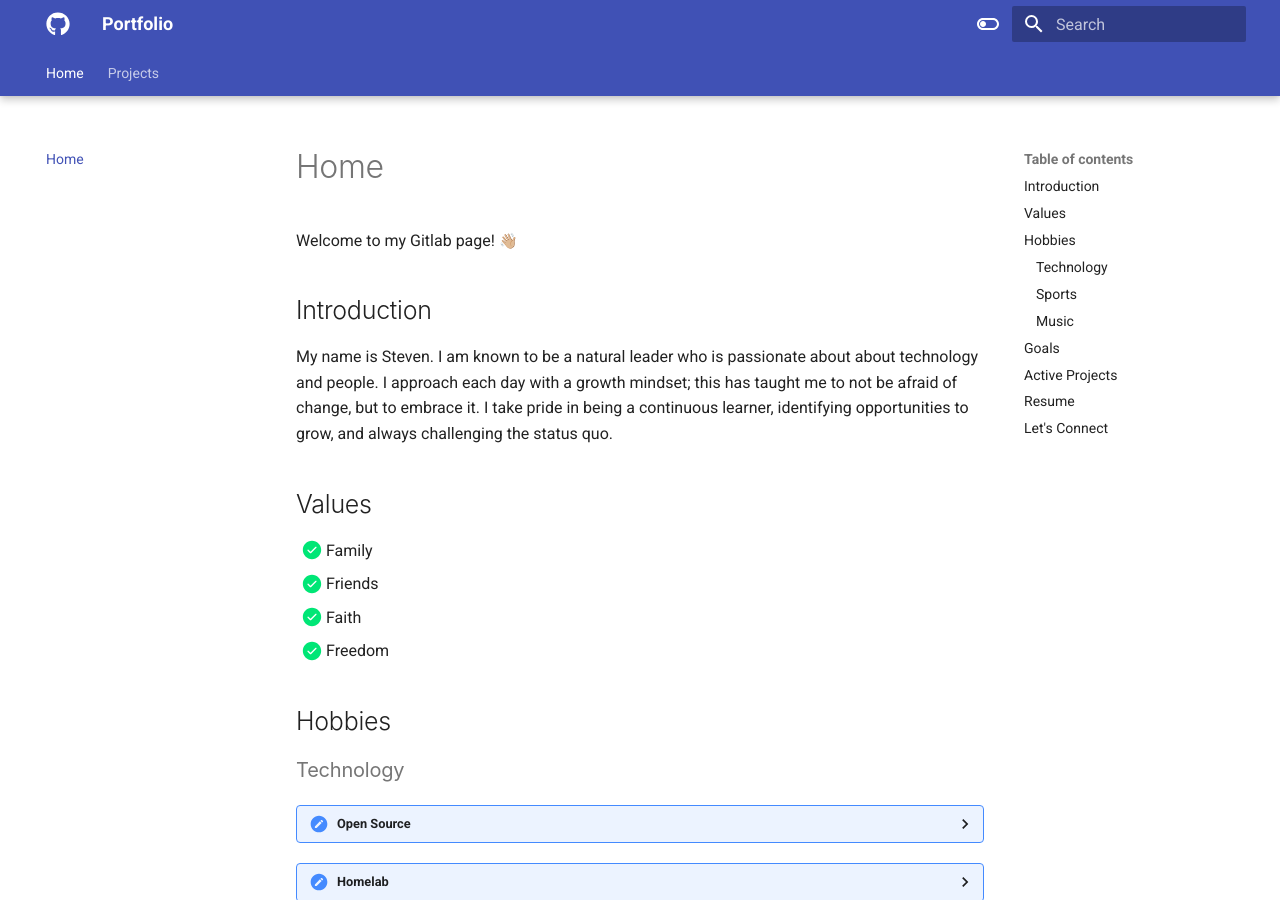
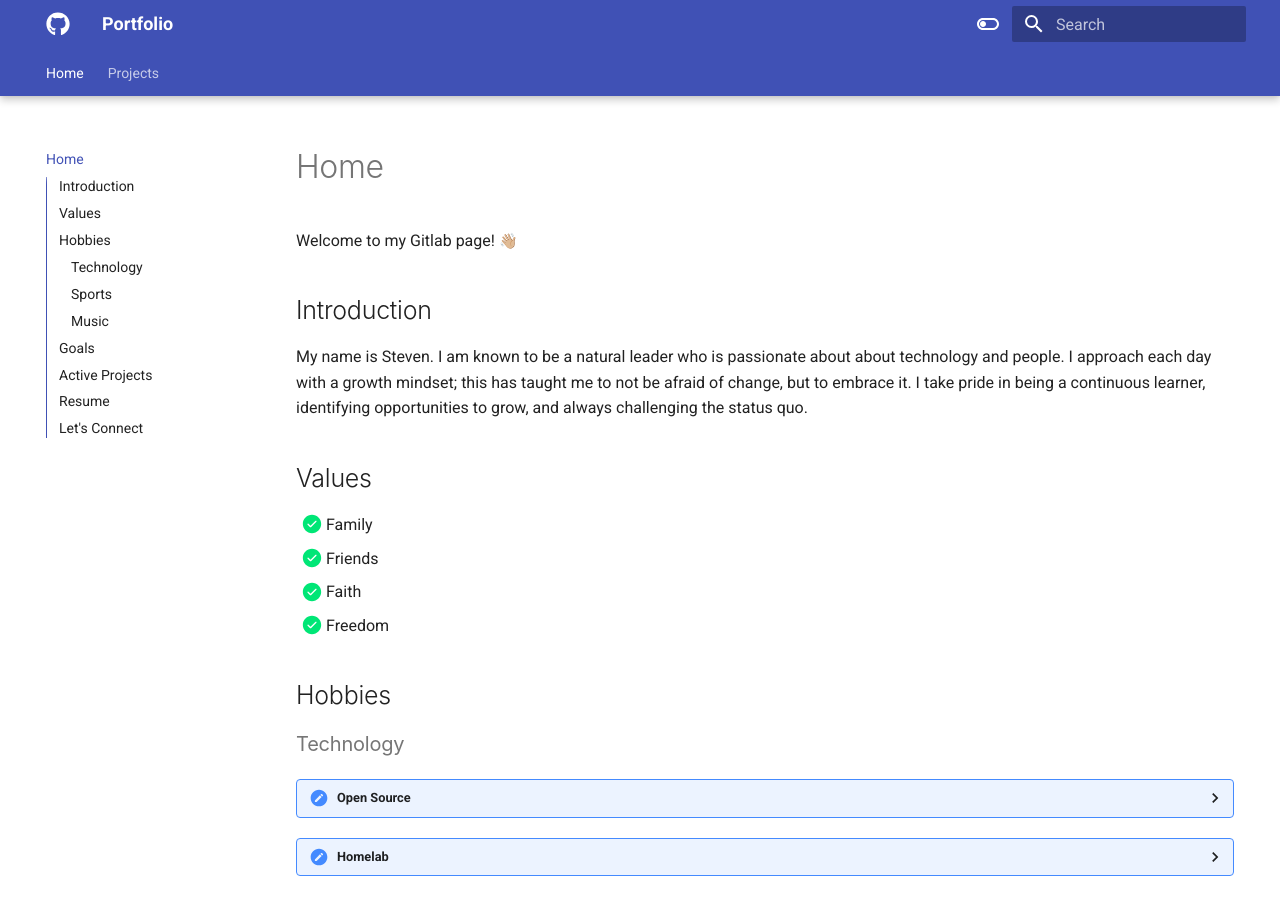
Before and after one commit to stevejoluc/stevejoluc.github.io, an MkDocs documentation site: the page built from docs/index.md, in a window 1280 px wide and 900 px high. Built offline with MkDocs 1.6.1 and Material for MkDocs 9.7.7, drawn with Linux system fonts in a browser that asks for light colours; emoji names are drawn with the system emoji font.

Commit message:
enable toc integrate

```diff
--- a/mkdocs.yml
+++ b/mkdocs.yml
@@ -44,7 +44,7 @@ theme:
     - content.tabs.link
     - header.autohide
     # - navigation.expand
-    # - navigation.indexes
+    - navigation.indexes
     # - navigation.instant
     - navigation.sections
     - navigation.tabs
@@ -54,7 +54,7 @@ theme:
     - search.highlight
     - search.share
     - search.suggest
-    # - toc.integrate
+    - toc.integrate
   palette:
     - scheme: default
       primary: indigo
```
